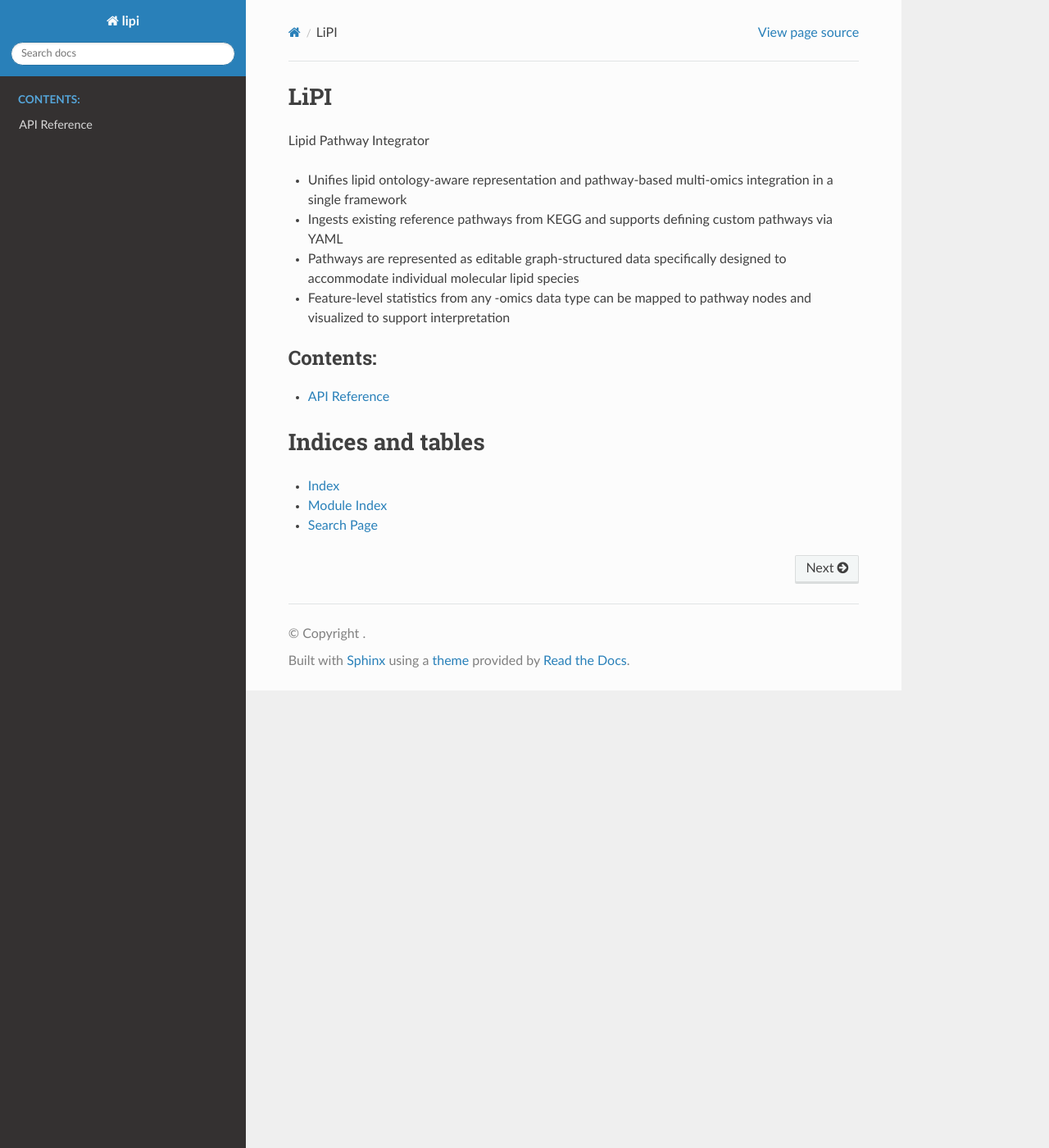
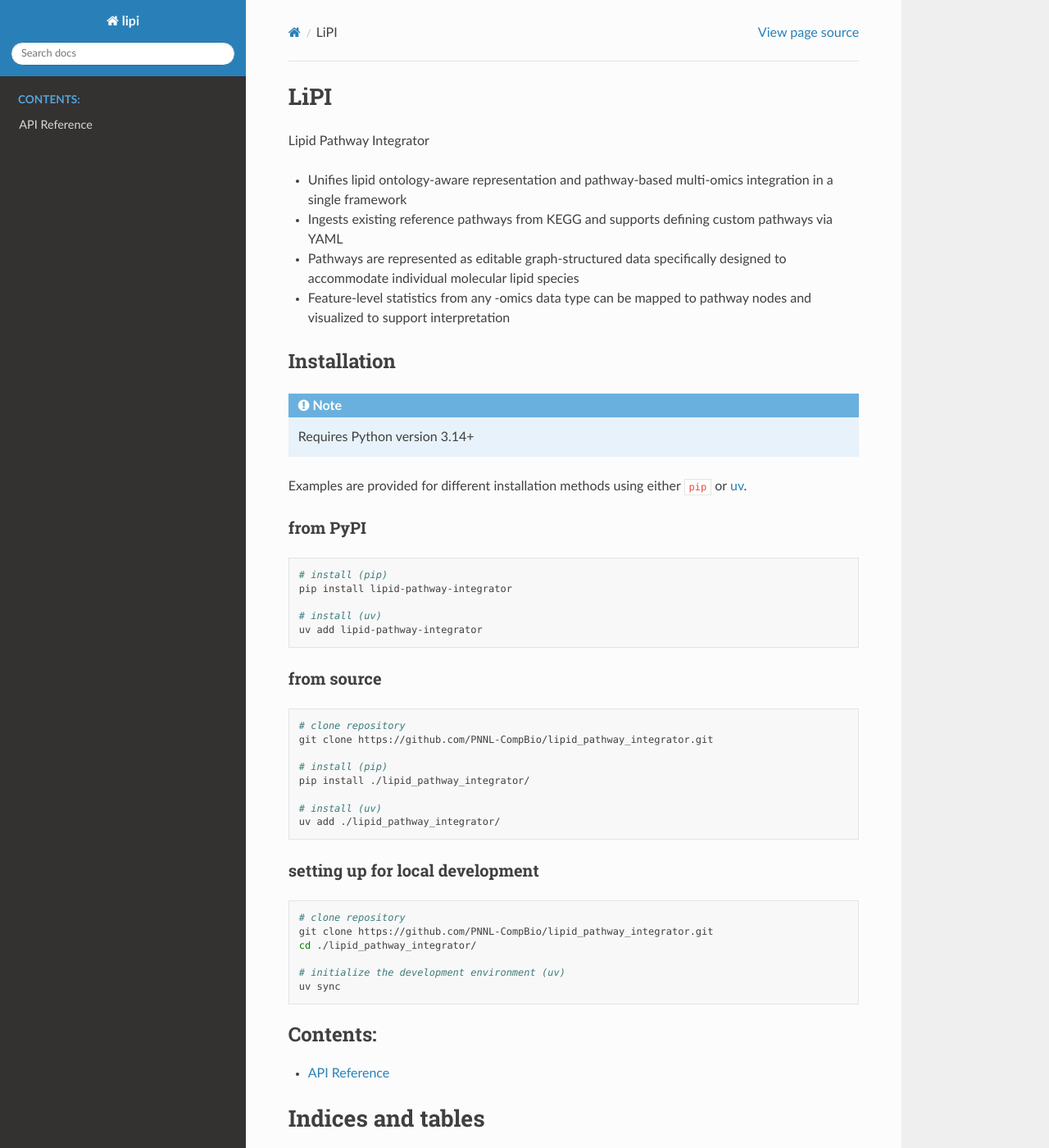
Before and after one commit to PNNL-CompBio/lipid_pathway_integrator, a Sphinx documentation site: the page built from docs/index.rst, in a window 1280 px wide and 1400 px high. Shown: the whole window at 82% size. Built offline with Sphinx 7.4.7 and the Read the Docs theme 3.1.0, drawn with Linux system fonts in a browser that asks for light colours.

Commit message:
add installation instructions to readthedocs front page, successful test with local build (addresses: #2, #3)

```diff
--- a/docs/index.rst
+++ b/docs/index.rst
@@ -7,6 +7,53 @@ Lipid Pathway Integrator
 - Ingests existing reference pathways from KEGG and supports defining custom pathways via YAML
 - Pathways are represented as editable graph-structured data specifically designed to accommodate individual molecular lipid species
 - Feature-level statistics from any -omics data type can be mapped to pathway nodes and visualized to support interpretation
+
+Installation
+------------
+
+.. note::
+
+   Requires Python version 3.14+
+
+Examples are provided for different installation methods using either ``pip`` or `uv <https://docs.astral.sh/uv/>`_.
+
+from PyPI
+~~~~~~~~~
+
+.. code-block:: sh
+
+   # install (pip)
+   pip install lipid-pathway-integrator
+
+   # install (uv)
+   uv add lipid-pathway-integrator
+
+from source
+~~~~~~~~~~~
+
+.. code-block:: sh
+
+   # clone repository
+   git clone https://github.com/PNNL-CompBio/lipid_pathway_integrator.git
+
+   # install (pip)
+   pip install ./lipid_pathway_integrator/
+
+   # install (uv)
+   uv add ./lipid_pathway_integrator/
+
+setting up for local development
+~~~~~~~~~~~~~~~~~~~~~~~~~~~~~~~~
+
+.. code-block:: sh
+
+   # clone repository
+   git clone https://github.com/PNNL-CompBio/lipid_pathway_integrator.git
+   cd ./lipid_pathway_integrator/
+
+   # initialize the development environment (uv)
+   uv sync
+
 
 .. toctree::
    :maxdepth: 6
```
